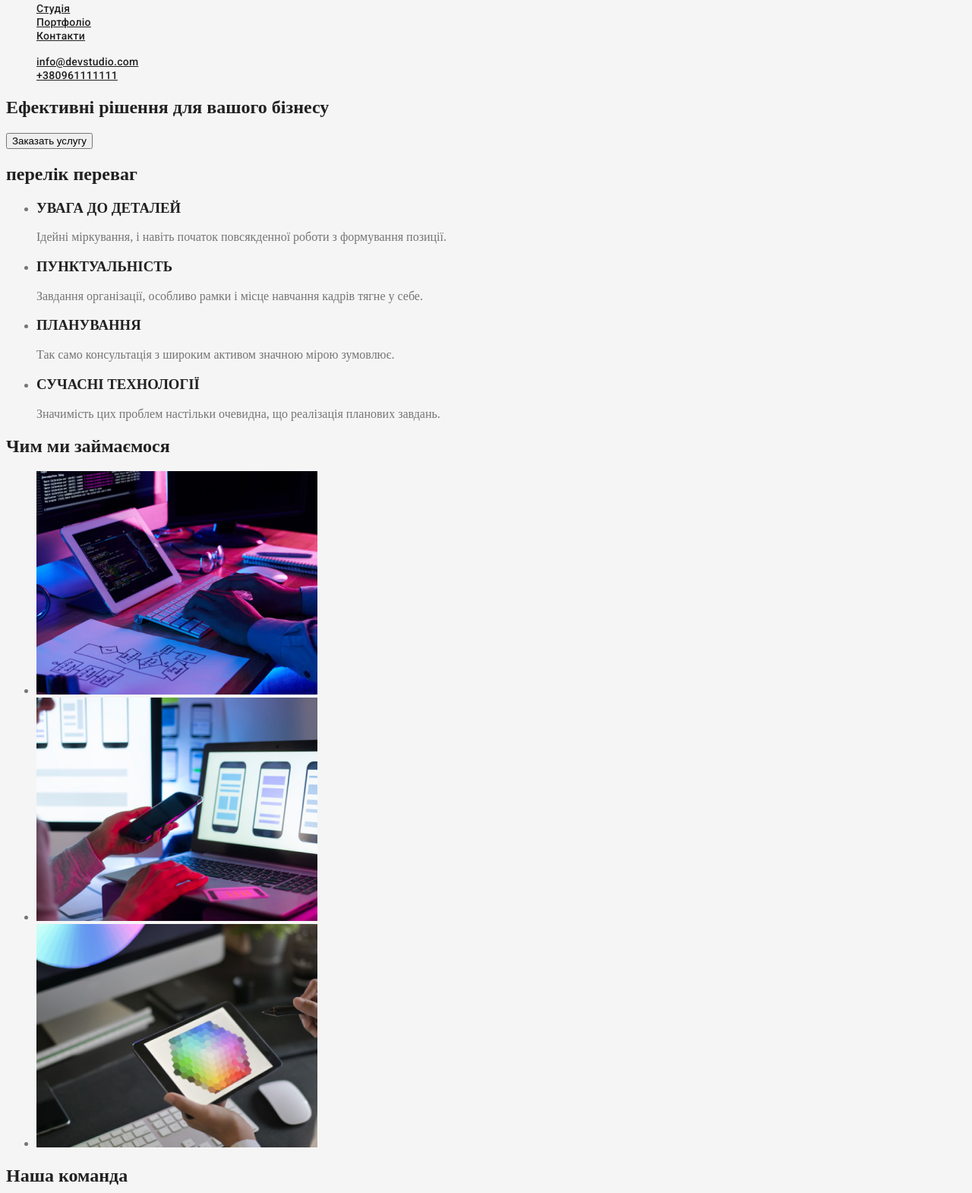
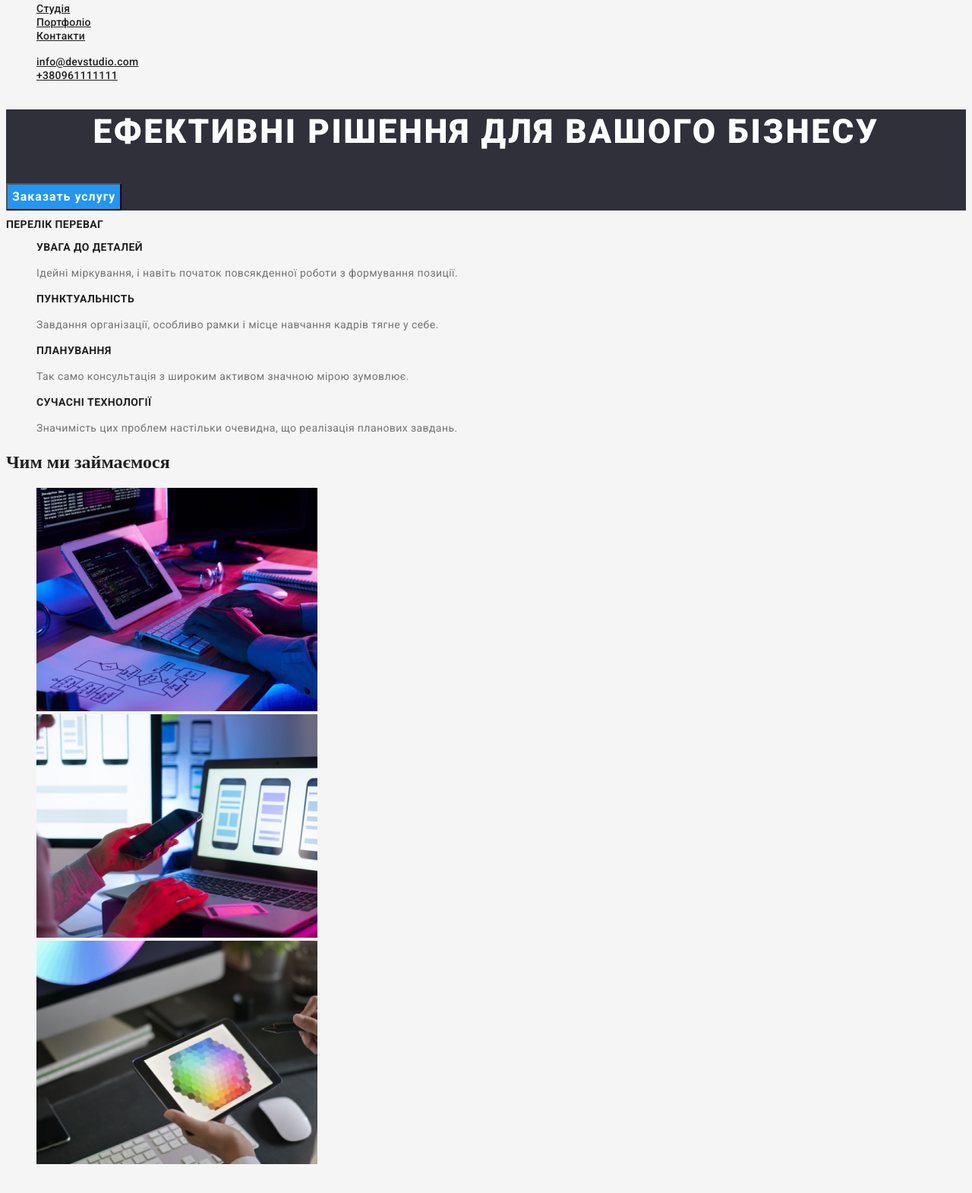
Before and after one commit to Y-Savushchyk/goit-markup-hw-02, a plain HTML site: page index.html in a window 1280 px wide. Shown: the part 53-1623 px from the top of the page at 76% size. Drawn offline with Linux system fonts and the light colour scheme.

Commit message:
add studio styles

```diff
--- a/css/styles.css
+++ b/css/styles.css
@@ -4,6 +4,7 @@
   --primary-bg-color: #f5f5f5;
   --accent-color: #2196f3;
   --primary-white-color: #ffffff;
+  --ptimary-dark-bg-color: #2f303a;
 }
 body {
   background-color: var(--primary-bg-color);
@@ -51,7 +52,7 @@ body {
 
 /*стили fotter*/
 footer {
-  background-color: #2f303a;
+  background-color: var(--ptimary-dark-bg-color);
   color: var(--primary-white-color);
 }
 footer .logo {
@@ -104,3 +105,90 @@ h3 {
   line-height: 1.87;
   letter-spacing: 0.03em;
 }
+/*главная страница*/
+/*банер*/
+.baner {
+  background-color: var(--ptimary-dark-bg-color);
+}
+.baner .title {
+  color: var(--primary-white-color);
+  font-family: "Roboto";
+  font-style: normal;
+  font-weight: 900;
+  font-size: 44px;
+  line-height: 1.36;
+  text-align: center;
+  letter-spacing: 0.06em;
+  text-transform: uppercase;
+}
+.baner .order {
+  background-color: var(--accent-color);
+  color: var(--primary-white-color);
+  font-family: "Roboto";
+  font-style: normal;
+  font-weight: 700;
+  font-size: 16px;
+  line-height: 1.88;
+  display: flex;
+  align-items: center;
+  text-align: center;
+  letter-spacing: 0.06em;
+}
+/*перелік переваг*/
+.benefits {
+  font-family: "Roboto";
+  font-style: normal;
+  font-weight: 400;
+  font-size: 14px;
+  line-height: 1.7;
+  letter-spacing: 0.03em;
+}
+.benefits .title {
+  color: var(--primary-title-color);
+  font-family: "Roboto";
+  font-style: normal;
+  font-weight: 700;
+  font-size: 14px;
+  line-height: 1.14;
+  letter-spacing: 0.03em;
+  text-transform: uppercase;
+}
+/*Чим ми займаємося*/
+.acrivity .title {
+  color: var(--primary-title-color);
+  font-family: "Roboto";
+  font-style: normal;
+  font-weight: 700;
+  font-size: 36px;
+  line-height: 1.17;
+  text-align: center;
+  letter-spacing: 0.03em;
+}
+/*наша команда*/
+.team {
+  font-family: "Roboto";
+  font-style: normal;
+  font-weight: 400;
+  font-size: 16px;
+  line-height: 19px;
+  text-align: center;
+  letter-spacing: 0.03em;
+}
+.team .title {
+  font-family: "Roboto";
+  font-style: normal;
+  font-weight: 500;
+  font-size: 16px;
+  line-height: 1.9;
+  text-align: center;
+  letter-spacing: 0.03em;
+}
+.team .team-title {
+  font-family: "Roboto";
+  font-style: normal;
+  font-weight: 700;
+  font-size: 36px;
+  line-height: 1.16;
+  text-align: center;
+  letter-spacing: 0.03em;
+}
--- a/index.html
+++ b/index.html
@@ -1,5 +1,5 @@
 <!DOCTYPE html>
-<html lang="ua">
+<html lang="ru">
   <head>
     <meta charset="UTF-8" />
     <meta http-equiv="X-UA-Compatible" content="IE=edge" />
@@ -35,37 +35,37 @@
     <main>
       <!--Банер-->
 
-      <section>
-        <h1>Ефективні рішення для вашого бізнесу</h1>
-        <button type="button">Заказать услугу</button>
+      <section class="baner">
+        <h1 class="title">Ефективні рішення для вашого бізнесу</h1>
+        <button class="order" type="button">Заказать услугу</button>
       </section>
 
       <!--перелік переваг-->
-      <section>
-        <h2>перелік переваг</h2>
-        <ul>
+      <section class="benefits">
+        <h2 class="title">перелік переваг</h2>
+        <ul class="list">
           <li>
-            <h3>УВАГА ДО ДЕТАЛЕЙ</h3>
+            <h3 class="title">УВАГА ДО ДЕТАЛЕЙ</h3>
             <p>
               Ідейні міркування, і навіть початок повсякденної роботи з
               формування позиції.
             </p>
           </li>
           <li>
-            <h3>ПУНКТУАЛЬНІСТЬ</h3>
+            <h3 class="title">ПУНКТУАЛЬНІСТЬ</h3>
             <p>
               Завдання організації, особливо рамки і місце навчання кадрів тягне
               у себе.
             </p>
           </li>
           <li>
-            <h3>ПЛАНУВАННЯ</h3>
+            <h3 class="title">ПЛАНУВАННЯ</h3>
             <p>
               Так само консультація з широким активом значною мірою зумовлює.
             </p>
           </li>
           <li>
-            <h3>СУЧАСНІ ТЕХНОЛОГІЇ</h3>
+            <h3 class="title">СУЧАСНІ ТЕХНОЛОГІЇ</h3>
             <p>
               Значимість цих проблем настільки очевидна, що реалізація планових
               завдань.
@@ -74,9 +74,9 @@
         </ul>
       </section>
       <!---Чим ми займаємося-->
-      <section>
-        <h2>Чим ми займаємося</h2>
-        <ul>
+      <section class="activity">
+        <h2 class="title">Чим ми займаємося</h2>
+        <ul class="list">
           <li>
             <img
               src="./images/img1.jpg"
@@ -101,27 +101,27 @@
         </ul>
       </section>
       <!--наша команда-->
-      <section>
-        <h2>Наша команда</h2>
-        <ul>
+      <section class="team">
+        <h2 class="team-title title">Наша команда</h2>
+        <ul class="list">
           <li>
             <img src="./images/photo1.jpg" alt="Ігор Дем'яненко" width="270" />
-            <h3>Ігор Дем'яненко</h3>
+            <h3 class="title">Ігор Дем'яненко</h3>
             <p>Product Designer</p>
           </li>
           <li>
             <img src="./images/photo2.jpg" alt="Ольга Рєпіна" width="270" />
-            <h3>Ольга Рєпіна</h3>
+            <h3 class="title">Ольга Рєпіна</h3>
             <p>Frontend Developer</p>
           </li>
           <li>
             <img src="./images/photo3.jpg" alt="Микола Тарасов" width="270" />
-            <h3>Микола Тарасов</h3>
+            <h3 class="title">Микола Тарасов</h3>
             <p>Marketing</p>
           </li>
           <li>
             <img src="./images/photo4.jpg" alt="Михайло Єрмаков" width="270" />
-            <h3>Михайло Єрмаков</h3>
+            <h3 class="title">Михайло Єрмаков</h3>
             <p>UI Designer</p>
           </li>
         </ul>
```
Also changed, not shown: portfolio.html (+1 -1 lines).
